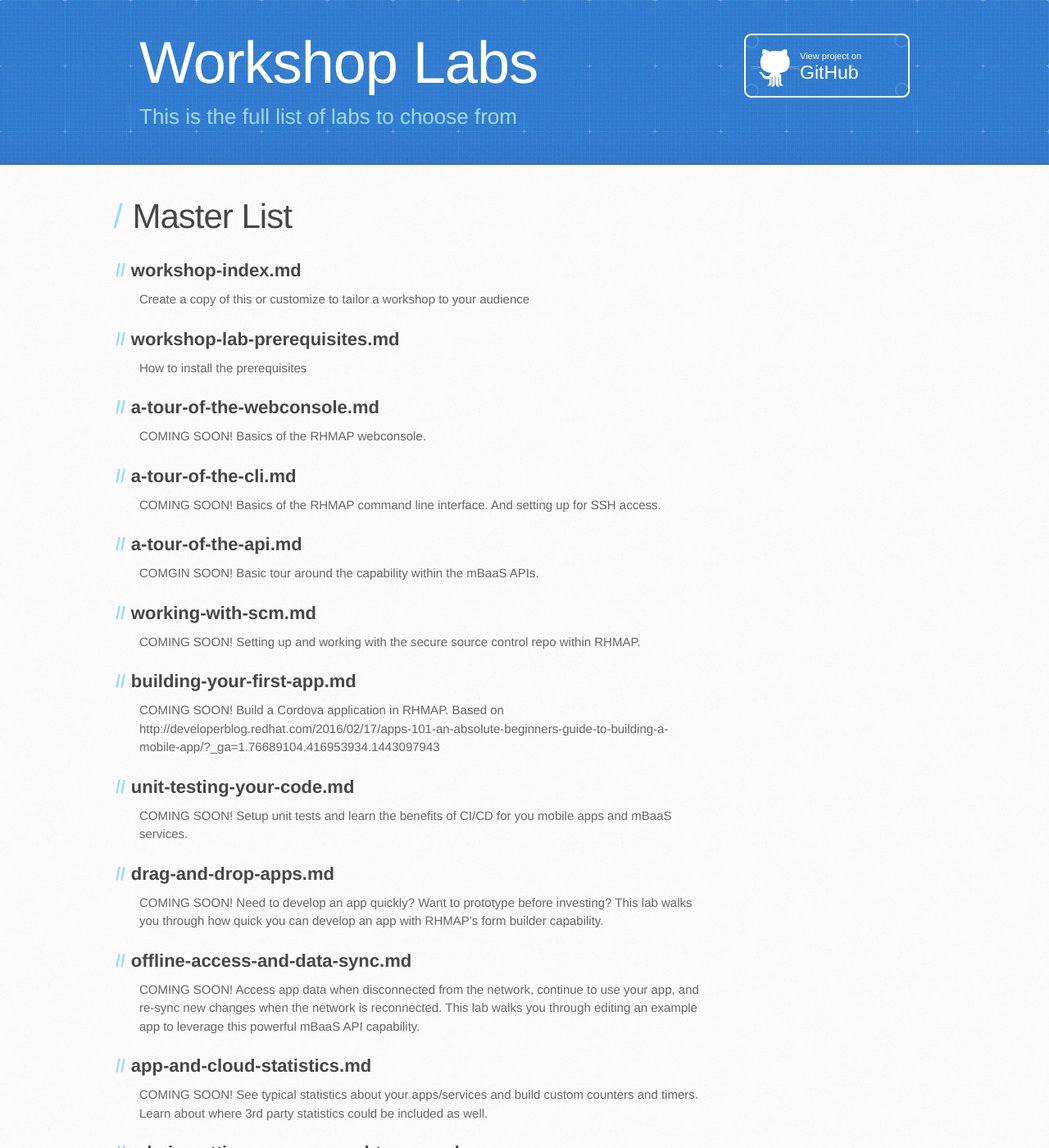
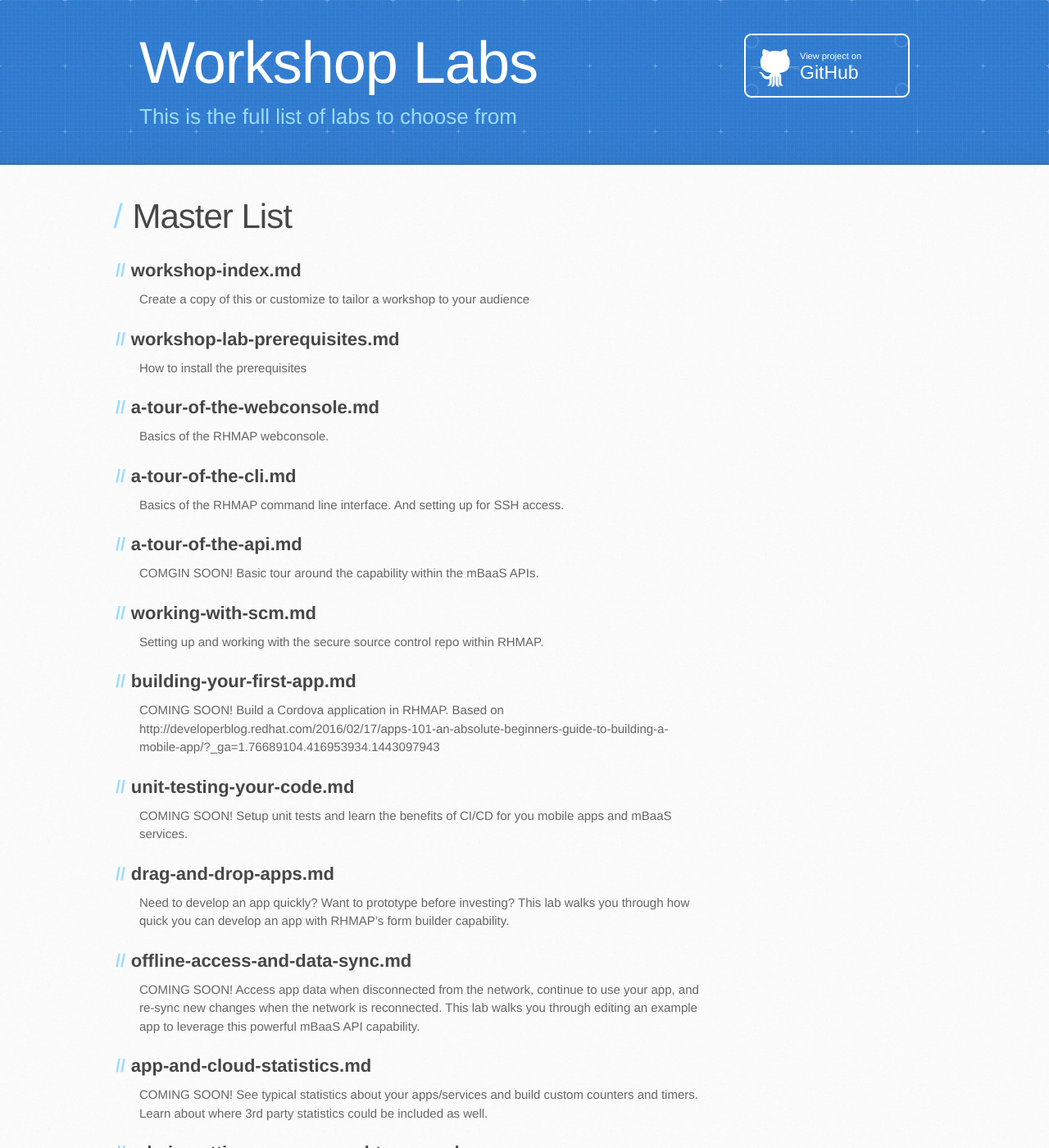
Before and after one commit to RedHatGov/rhmap-workshops, a Jekyll site: the page built from docs/www/4.2/default/LABS-MASTERLIST.md, in a window 1280 px wide and 1400 px high. Shown: the whole window at 82% size. Built offline with Jekyll 4.4.1, drawn with Linux system fonts in a browser that asks for light colours; some web fonts are replaced.

Commit message:
finishing up for the night, final changes

```diff
--- a/docs/www/4.2/default/LABS-MASTERLIST.md
+++ b/docs/www/4.2/default/LABS-MASTERLIST.md
@@ -21,16 +21,16 @@ Create a copy of this or customize to tailor a workshop to your audience
 How to install the prerequisites
 
 ## a-tour-of-the-webconsole.md
-COMING SOON!  Basics of the RHMAP webconsole.
+Basics of the RHMAP webconsole.
 
 ## a-tour-of-the-cli.md
-COMING SOON!  Basics of the RHMAP command line interface.  And setting up for SSH access.
+Basics of the RHMAP command line interface.  And setting up for SSH access.
 
 ## a-tour-of-the-api.md
 COMGIN SOON!  Basic tour around the capability within the mBaaS APIs.
 
 ## working-with-scm.md
-COMING SOON! Setting up and working with the secure source control repo within RHMAP.
+Setting up and working with the secure source control repo within RHMAP.
 
 ## building-your-first-app.md
 COMING SOON!  Build a Cordova application in RHMAP. Based on http://developerblog.redhat.com/2016/02/17/apps-101-an-absolute-beginners-guide-to-building-a-mobile-app/?_ga=1.76689104.416953934.1443097943
@@ -39,7 +39,7 @@ COMING SOON!  Build a Cordova application in RHMAP. Based on http://developerblo
 COMING SOON! Setup unit tests and learn the benefits of CI/CD for you mobile apps and mBaaS services.
 
 ## drag-and-drop-apps.md
-COMING SOON!  Need to develop an app quickly?  Want to prototype before investing?  This lab walks you through how quick you can develop an app with RHMAP's form builder capability.
+Need to develop an app quickly?  Want to prototype before investing?  This lab walks you through how quick you can develop an app with RHMAP's form builder capability.
 
 ## offline-access-and-data-sync.md
 COMING SOON!  Access app data when disconnected from the network, continue to use your app, and re-sync new changes when the network is reconnected.  This lab walks you through editing an example app to leverage this powerful mBaaS API capability.
```
Also changed, not shown: docs/www/4.2/default/a-tour-of-the-webconsole-cloud-app.md (+2 -2 lines), docs/www/4.2/default/lab-working-with-scm.md (+1 -0 lines), docs/www/4.2/default/workshop-index.md (+5 -0 lines), docs/www/4.2/default/administration-and-management.md (line endings or trailing spaces).
